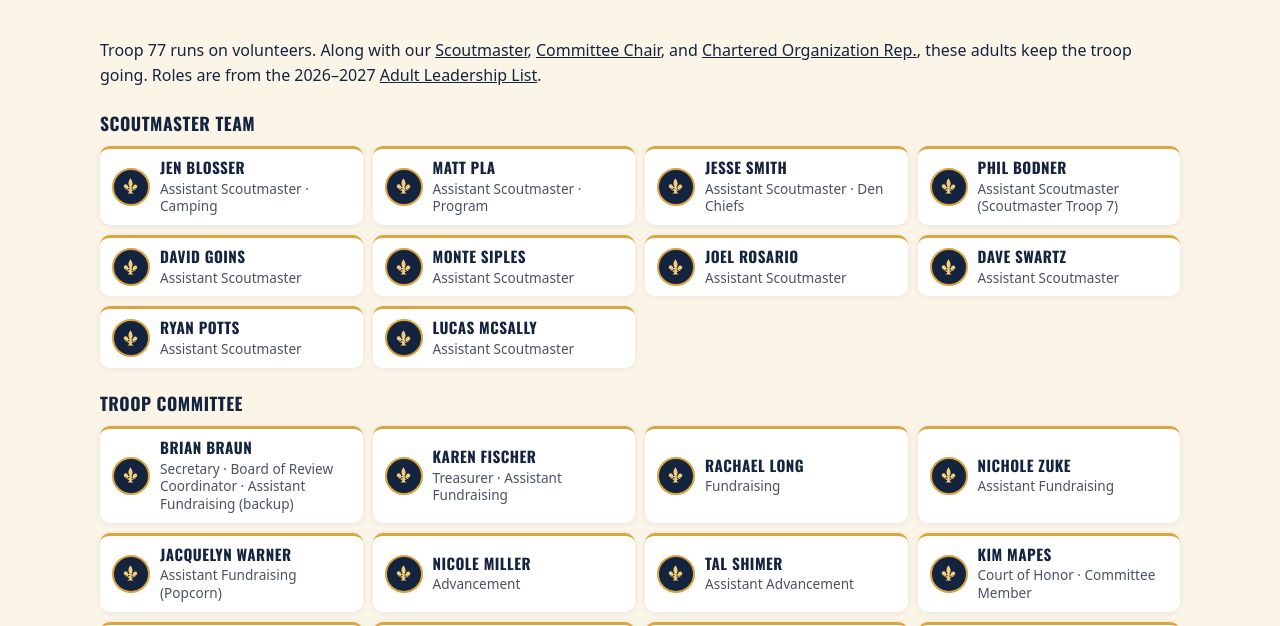
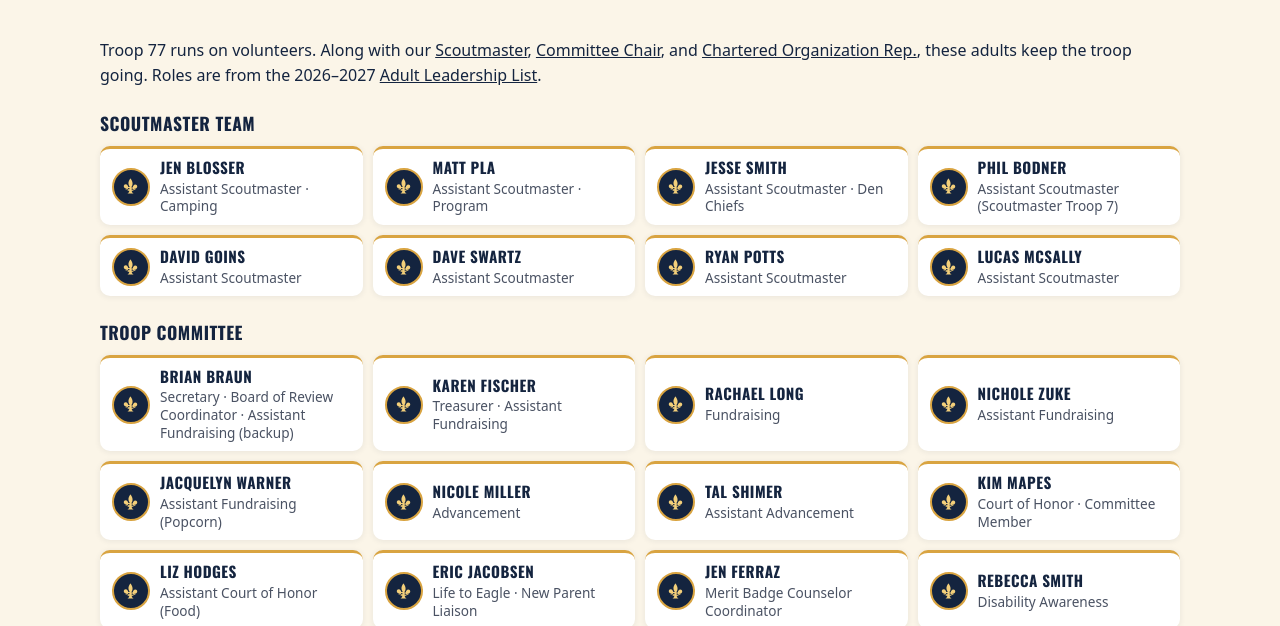
Before and after one commit to BSATroop77/troop77-website, a plain HTML site: page other-leaders.html in a window 1280 px wide. Shown: the part 174-800 px from the top of the page. Drawn offline with nearby package versions, Linux system fonts and the light colour scheme.

Commit message:
Other leaders: remove Joel Rosario and Monte Siples

```diff
--- a/other-leaders.html
+++ b/other-leaders.html
@@ -57,8 +57,6 @@
         <li class="tl-card"><span class="tl-badge"><svg aria-hidden="true"><use href="#i-fleur"/></svg></span><div><h3>Jesse Smith</h3><p>Assistant Scoutmaster · Den Chiefs</p></div></li>
         <li class="tl-card"><span class="tl-badge"><svg aria-hidden="true"><use href="#i-fleur"/></svg></span><div><h3>Phil Bodner</h3><p>Assistant Scoutmaster (Scoutmaster Troop 7)</p></div></li>
         <li class="tl-card"><span class="tl-badge"><svg aria-hidden="true"><use href="#i-fleur"/></svg></span><div><h3>David Goins</h3><p>Assistant Scoutmaster</p></div></li>
-        <li class="tl-card"><span class="tl-badge"><svg aria-hidden="true"><use href="#i-fleur"/></svg></span><div><h3>Monte Siples</h3><p>Assistant Scoutmaster</p></div></li>
-        <li class="tl-card"><span class="tl-badge"><svg aria-hidden="true"><use href="#i-fleur"/></svg></span><div><h3>Joel Rosario</h3><p>Assistant Scoutmaster</p></div></li>
         <li class="tl-card"><span class="tl-badge"><svg aria-hidden="true"><use href="#i-fleur"/></svg></span><div><h3>Dave Swartz</h3><p>Assistant Scoutmaster</p></div></li>
         <li class="tl-card"><span class="tl-badge"><svg aria-hidden="true"><use href="#i-fleur"/></svg></span><div><h3>Ryan Potts</h3><p>Assistant Scoutmaster</p></div></li>
         <li class="tl-card"><span class="tl-badge"><svg aria-hidden="true"><use href="#i-fleur"/></svg></span><div><h3>Lucas McSally</h3><p>Assistant Scoutmaster</p></div></li>
```
